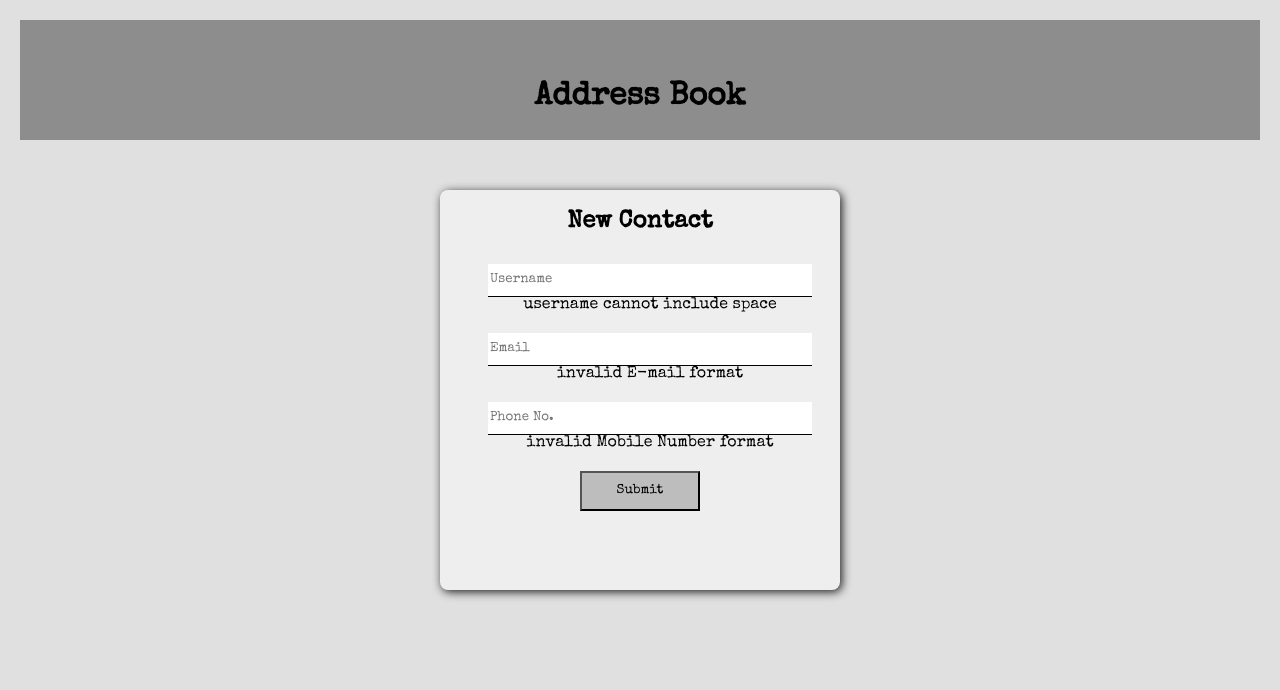
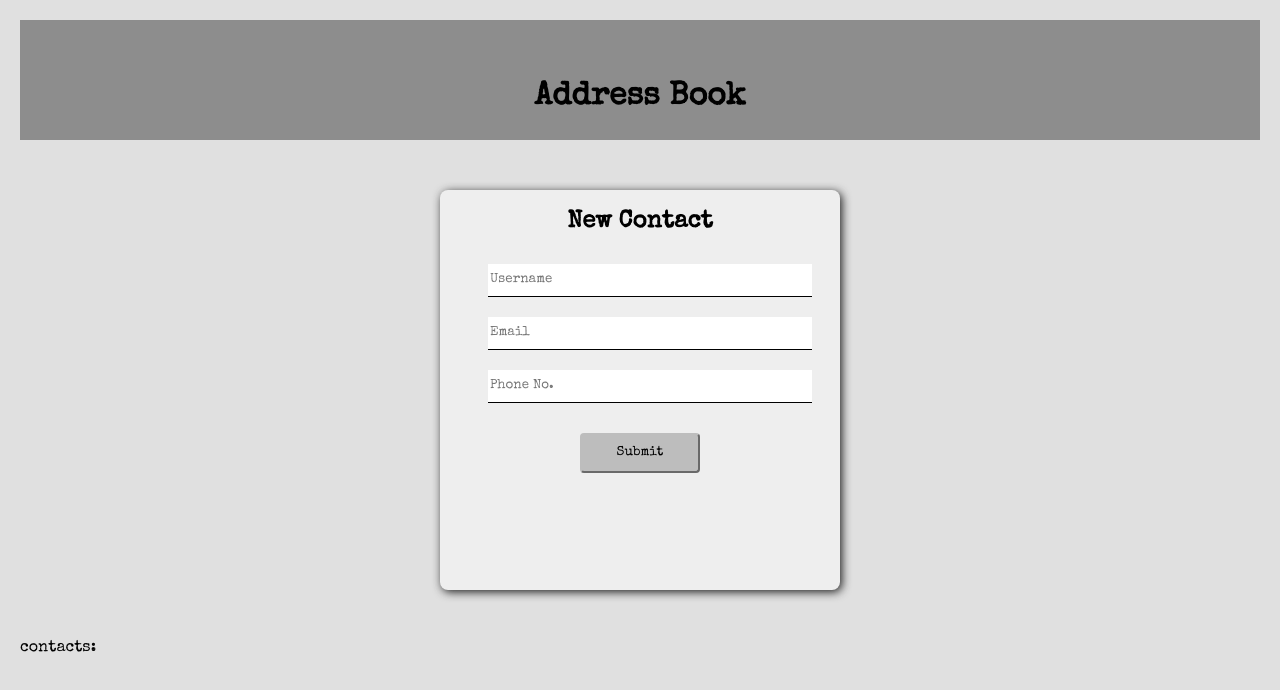
Before and after one commit to sfotros/react-callme, a React (Create React App) app: page / in a window 1280 px wide. Shown: the top 690 px of the page. Built offline with nearby package versions, Linux system fonts and the light colour scheme.

Commit message:
function added, styling the tabel

```diff
--- a/src/components/Btn.jsx
+++ b/src/components/Btn.jsx
@@ -1,21 +1,26 @@
-import React, { Component } from 'react';
+import React from 'react';
 
-export default class Btn extends Component {
-  render() {
+const Btn = ({ bg, onClickProp, title }) => {
   return (
     <div>
       <button
+        type='submit'
         style={{
           width: 120,
           height: 40,
-            backgroundColor: this.props.bg,
+          backgroundColor: bg,
           fontFamily: '"Special Elite", cursive',
+          borderColor: bg,
+          // border: 'none',
+          borderRadius: 4,
+          marginBottom: 18,
+          marginTop: 10,
         }}
-          onClick={this.props.onClickProp}
+        onClick={onClickProp}
       >
-          {this.props.title}
+        {title}
       </button>
     </div>
   );
-  }
-}
+};
+export default Btn;
--- a/src/components/InputBox.jsx
+++ b/src/components/InputBox.jsx
@@ -6,10 +6,14 @@ export default class InputBox extends Component {
     inputText: '',
   };
   render() {
-    let placeholder = this.props.placeholder;
-    let errorText = this.props.errorText;
-    let regex = this.props.regex;
-    const { onChangeProps } = this.props;
+    const {
+      onChangeProps,
+      regex,
+      errorText,
+      placeholder,
+      nameProp,
+      value,
+    } = this.props;
     return (
       <div
         style={{
@@ -25,12 +29,14 @@ export default class InputBox extends Component {
       >
         <input
           {...this.props}
+          name={nameProp}
+          value={value}
           type='text'
           placeholder={placeholder}
           onChange={onChangeProps}
           onBlur={(e) => {
             this.setState({
-              error: !RegExp.test(e.target.value),
+              error: !regex.test(e.target.value),
               inputText: e.target.value,
             });
           }}
@@ -42,7 +48,11 @@ export default class InputBox extends Component {
             borderBottom: '1px solid #000',
           }}
         />
-        <span>{errorText}</span>
+        {this.state.error ? (
+          <span style={{ color: '#ba2d65', fontSize: 12, marginTop: 5 }}>
+            {errorText}
+          </span>
+        ) : null}
       </div>
     );
   }
--- a/src/screens/Home.jsx
+++ b/src/screens/Home.jsx
@@ -3,6 +3,12 @@ import styles from './styles';
 import SignInForm from './SignInForm';
 
 export default class Home extends Component {
+  state = {
+    list: [],
+  };
+  handleSignIn = (newEntry) => {
+    this.setState((prevState) => ({ list: [...prevState.list, newEntry] }));
+  };
   render() {
     return (
       <div style={styles.body}>
@@ -10,8 +16,26 @@ export default class Home extends Component {
           <h1>Address Book</h1>
         </div>
         <div style={styles.main}>
-          <SignInForm />
+          <SignInForm handleSignIn={this.handleSignIn} />
         </div>
+        <div>contacts:</div>
+
+        {this.state.list.length > 1 ? (
+          <table>
+            <tr>
+              <th>USERNAME</th>
+              <th>EMAIL ADDRESS</th>
+              <th>PHONE NUMBER</th>
+            </tr>
+            {this.state.list.map((item) => (
+              <tr>
+                <td>{item.username}</td>
+                <td>{item.email}</td>
+                <td>{item.phone}</td>
+              </tr>
+            ))}
+          </table>
+        ) : null}
       </div>
     );
   }
--- a/src/screens/SignInForm.jsx
+++ b/src/screens/SignInForm.jsx
@@ -5,45 +5,72 @@ import Btn from '../components/Btn';
 
 export default class SignInForm extends Component {
   state = {
-    username: 'username',
+    username: '',
+    email: '',
+    phone: '',
     showMsg: false,
   };
-  myBtnClick = () => {
-    this.setState({
-      showMsg: true,
-    });
+
+  onChangeHandle = (e) => {
+    let nam = e.target.name;
+    let val = e.target.value;
+    this.setState({ [nam]: val });
+  };
+  //   handleSignIn = (newEntry) => {
+  //     this.setState((prevState) => ({ list: [...prevState.list, newEntry] }));
+  //   };
+  handleSubmitForm = (e) => {
+    e.preventDefault();
+    let { username, email, phone } = this.state;
+    this.props.handleSignIn({ username, email, phone });
+    this.setState({ showMsg: true, username: '', email: '', phone: '' });
   };
 
   render() {
     return (
-      <form style={styles.form}>
+      <form style={styles.form} onSubmit={this.handleSubmitForm}>
         <h2 style={{ textAlign: 'center' }}>New Contact</h2>
+        {/* <label>Username</label> */}
         <InputBox
+          nameProp='username'
           placeholder='Username'
           regex={/^[a-z0-9]{2,}$/}
           errorText='username cannot include space'
+          value={this.state.username}
+          onChangeProps={this.onChangeHandle}
         />
         <InputBox
+          nameProp='email'
           placeholder='Email'
           regex={/^[a-z0-9]{3,}@[2-z]{2,}\.[a-z]{2,4}$/i}
           errorText='invalid E-mail format'
+          value={this.state.email}
+          onChangeProps={this.onChangeHandle}
         />
         <InputBox
+          nameProp='phone'
           placeholder='Phone No.'
           regex={/^07[0-9]{9}$/}
           errorText='invalid Mobile Number format'
+          value={this.state.phone}
+          onChangeProps={this.onChangeHandle}
         />
         <div
           style={{
             display: 'flex',
-            flexDirection: 'row',
+            flexDirection: 'column',
             justifyContent: 'space-around',
+            alignItems: 'center',
             marginTop: 10,
           }}
         >
-          <Btn title='Submit' bg='#bdbdbd' onClickProp={this.myBtnClick} />
+          <Btn
+            title='Submit'
+            bg='#bdbdbd'
+            onClickProp={this.handleSubmitForm}
+          />
           {this.state.showMsg ? (
-            <span> {this.state.username} added to Address Book</span>
+            <span>New entry added to Address Book</span>
           ) : null}
         </div>
       </form>
```
Lines whose indentation alone changed are shown as unchanged.
